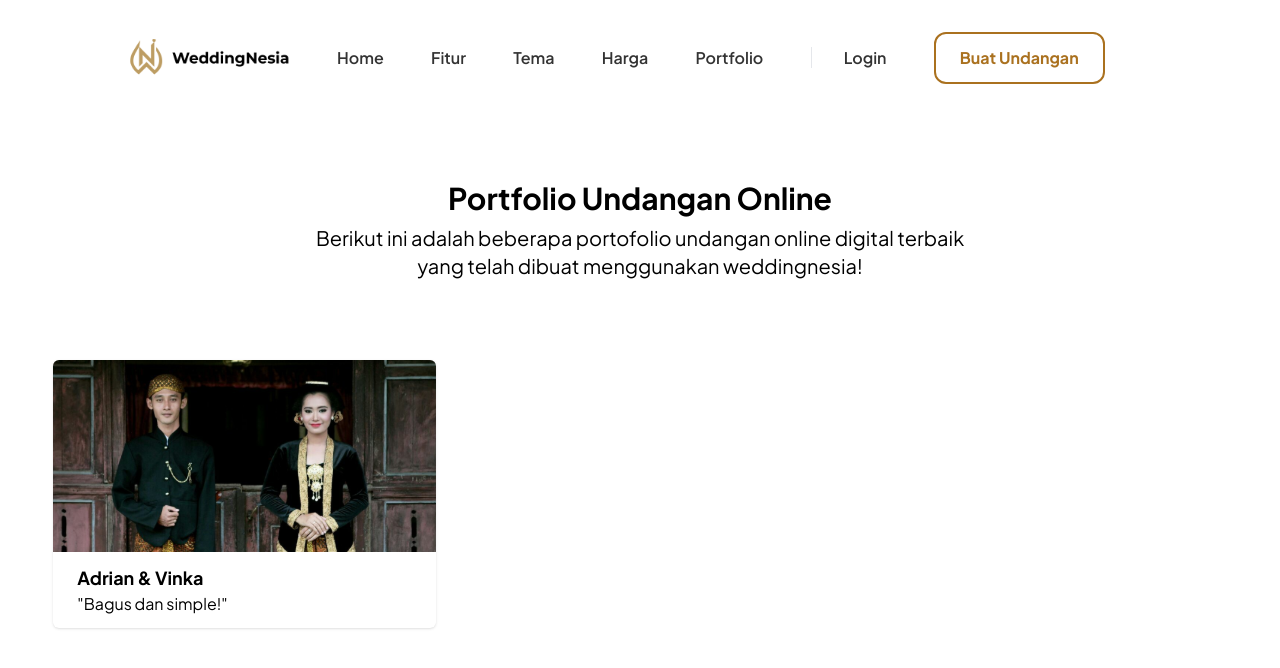
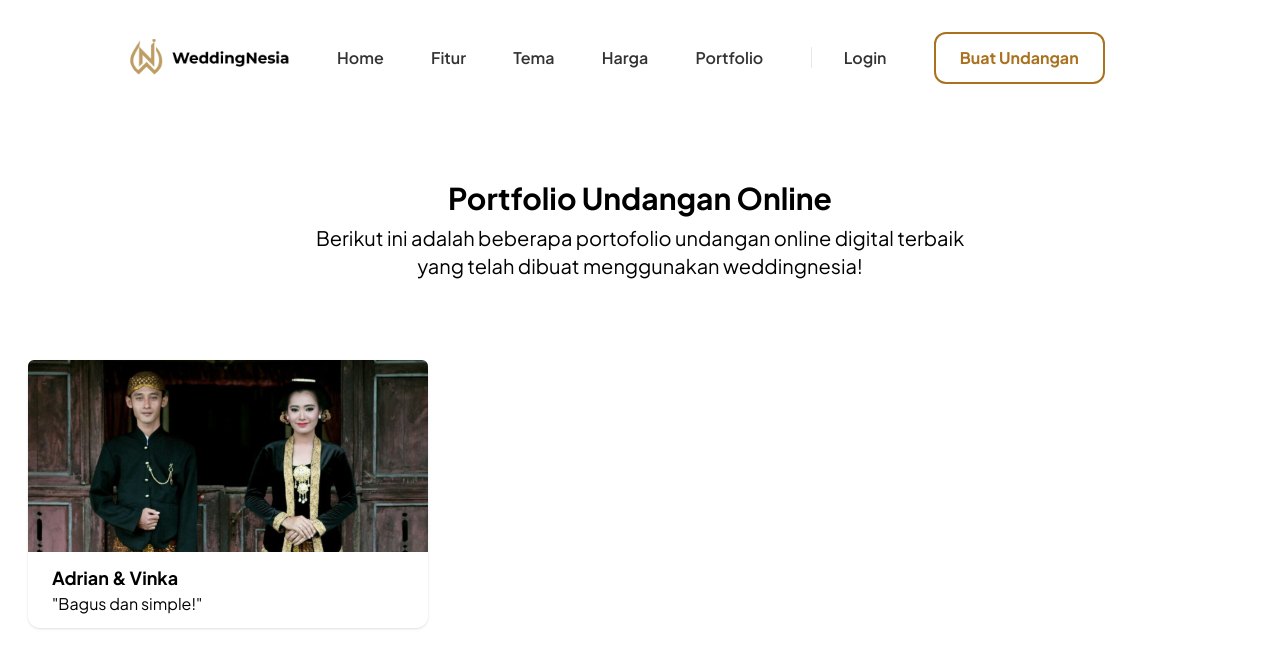
Before and after one commit to rianmz-genz/weddingnesia, a Next.js app: page /portfolio in a window 1280 px wide. Shown: the top 668 px of the page. Built offline with nearby package versions, Linux system fonts and the light colour scheme.

Commit message:
portfolio page

```diff
--- a/pages/portfolio.jsx
+++ b/pages/portfolio.jsx
@@ -19,7 +19,7 @@ export default function Portfolio() {
         </div>
       </Container>
       <div className="flex my-6"></div>
-      <ul className="grid grid-cols-1 md:grid-cols-2 lg:grid-cols-3 gap-3 w-11/12 mx-auto">
+      <ul className="grid grid-cols-1 md:grid-cols-2 lg:grid-cols-3 gap-3 sm:max-w-lg lg:max-w-7xl mx-auto px-7">
         {DemoInvitationData.map(({ bride, comment, cover, slug }, i) => (
           <InvitationCard
             key={i}
@@ -38,7 +38,7 @@ function InvitationCard({ slug, cover, bride, comment }) {
   return (
     <Link
       href={`/demo/invitation?sl=${slug}`}
-      className="w-full rounded-md shadow hover:shadow-xl"
+      className="w-full rounded-xl transition-all duration-500 shadow hover:shadow-xl"
     >
       <Image
         src={cover}
```
